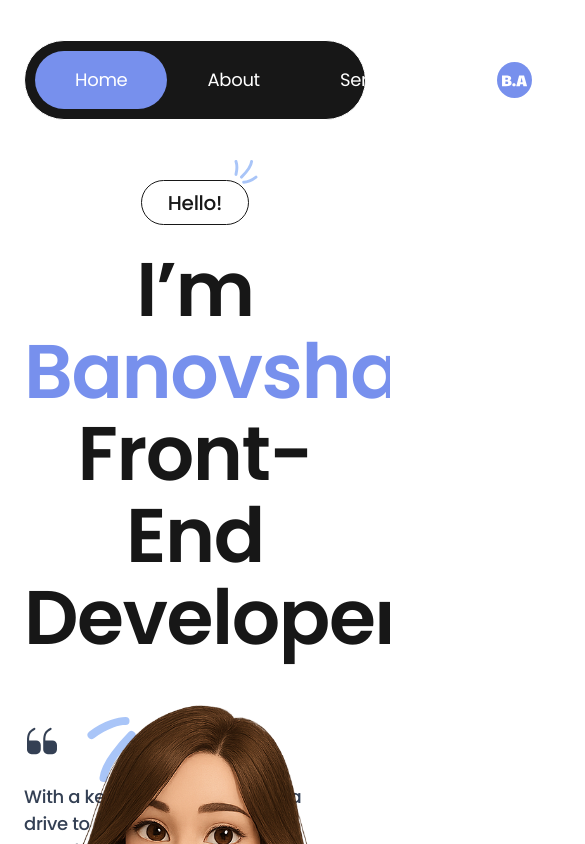
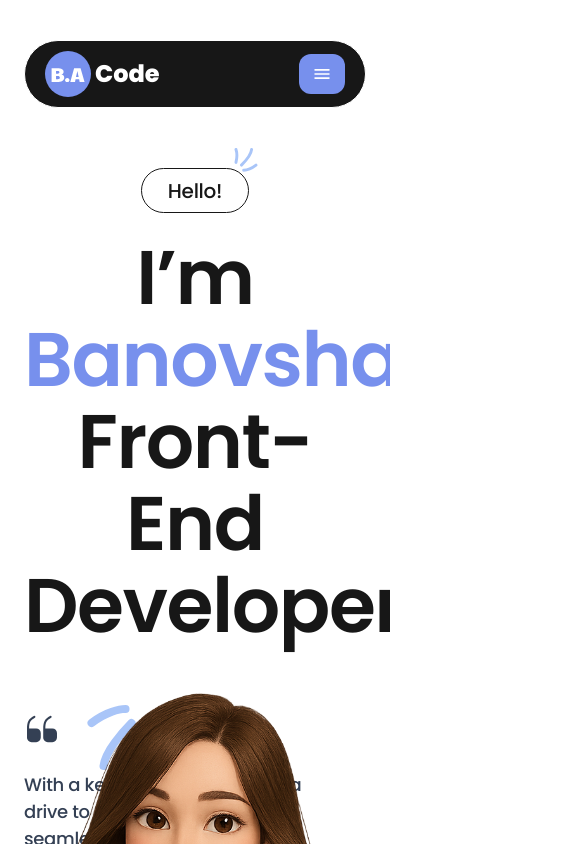
Before and after one commit to banovshaa/portfolio, a Next.js app: page / in a window 390 px wide. Shown: the top 844 px of the page, 585 px wide, since content can reach past the window. Built offline with nearby package versions, Linux system fonts and the light colour scheme.

Commit message:
Header and Footer responsiveness added

```diff
--- a/assets/images/shared.vector.tsx
+++ b/assets/images/shared.vector.tsx
@@ -210,3 +210,20 @@ export const CloseIcon = () => {
     </svg>
   );
 };
+
+export const BurgerIcon = () => {
+  return (
+    <svg
+      xmlns="http://www.w3.org/2000/svg"
+      width="16"
+      height="10"
+      viewBox="0 0 16 10"
+      fill="none"
+    >
+      <path
+        d="M0.5 10V8.33333H15.5V10H0.5ZM0.5 5.83333V4.16667H15.5V5.83333H0.5ZM0.5 1.66667V0H15.5V1.66667H0.5Z"
+        fill="white"
+      />
+    </svg>
+  );
+};
--- a/components/pages/home/Skills/Skills.module.scss
+++ b/components/pages/home/Skills/Skills.module.scss
@@ -3,8 +3,7 @@
   background-position: center;
   background-size: cover;
   border-radius: 50px;
-  padding-bottom: 80px;
-  padding-top: 80px;
+  padding: 80px;
   & .title_wrapper {
     align-items: center;
     display: flex;
--- a/components/pages/home/Skills/Skills.tsx
+++ b/components/pages/home/Skills/Skills.tsx
@@ -27,7 +27,7 @@ const Skills = () => {
   }, []);
 
   return (
-    <section className={`${styles.skills} container`}>
+    <section className={styles.skills}>
       <div className={styles.title_wrapper}>
         <h4 className={styles.title}>
           My <span>Skills</span>
--- a/components/shared/Footer/Footer.module.scss
+++ b/components/shared/Footer/Footer.module.scss
@@ -109,3 +109,54 @@
     }
   }
 }
+
+@media (max-width: 1200px) {
+  .footer {
+    &_content {
+      flex-direction: column;
+      gap: 32px;
+      & .left {
+        width: 100%;
+      }
+      & .right {
+        width: 100%;
+        justify-content: space-between;
+      }
+    }
+  }
+}
+
+@media (max-width: 993px) {
+  .footer {
+    &_top {
+      & h2 {
+        font-size: 46px;
+        line-height: 54px;
+      }
+    }
+  }
+}
+@media (max-width: 768px) {
+  .footer {
+    &_top {
+      padding-bottom: 36px;
+      flex-direction: column;
+      gap: 16px;
+      & h2 {
+        font-size: 36px;
+        line-height: 48px;
+      }
+    }
+    &_content {
+      & .right {
+        flex-direction: column;
+      }
+    }
+    & .copyright {
+      align-items: center;
+      flex-direction: column;
+      gap: 24px;
+      margin-top: 36px;
+    }
+  }
+}
--- a/components/shared/Header/Header.module.scss
+++ b/components/shared/Header/Header.module.scss
@@ -1,5 +1,6 @@
 .header {
   padding-top: 40px;
+  position: relative;
   &_inner {
     align-items: center;
     backdrop-filter: blur(7.5px);
@@ -29,5 +30,100 @@
     & .logo_wrapper {
       margin-left: 54px;
     }
+    & .burger {
+      display: none;
+      &_btn {
+        padding: 15px;
+        background-color: #7790ed;
+        border-radius: 12px;
+      }
+    }
+  }
+  & .burger_menu {
+    min-height: 500px;
+    height: 100%;
+    left: 49px;
+    position: absolute;
+    top: 100px;
+    visibility: hidden;
+    width: calc(100% - 98px);
+    z-index: 9;
+    & nav {
+      align-items: center;
+      background: #171717;
+      border-radius: 5px 5px 50px 50px;
+      display: flex;
+      flex-direction: column;
+      height: 100%;
+      justify-content: space-between;
+      padding: 20px;
+      & a {
+        padding: 10px;
+        & span {
+          color: #fff;
+          font-size: 18px;
+          font-weight: 400;
+          letter-spacing: -0.3px;
+          transition: color 0.3s;
+        }
+        &:hover {
+          & span {
+            color: #7790ed;
+          }
+        }
+      }
+    }
+  }
+  &.active {
+    & .header_inner {
+      border-radius: 35px 35px 0 0;
+    }
+    & .burger_menu {
+      visibility: visible;
+    }
   }
 }
+
+@media (max-width: 1200px) {
+  .header {
+    &_inner {
+      & a {
+        padding: 20px;
+      }
+    }
+  }
+}
+
+@media (max-width: 993px) {
+  .header {
+    &_inner {
+      padding: 10px 20px;
+      & a {
+        display: none;
+      }
+      & .logo_wrapper {
+        margin-left: 0px;
+      }
+      & .burger {
+        display: block;
+      }
+    }
+  }
+}
+@media (max-width: 768px) {
+  .header {
+    & .burger_menu {
+      left: 33px;
+      width: calc(100% - 66px);
+    }
+  }
+}
+
+@media (max-width: 480px) {
+  .header {
+    & .burger_menu {
+      left: 25.5px;
+      width: calc(100% - 51px);
+    }
+  }
+}
--- a/components/shared/Header/Header.tsx
+++ b/components/shared/Header/Header.tsx
@@ -1,11 +1,39 @@
+"use client";
+
 import { headerNav } from "@/constants/navigation.constant";
 import styles from "./Header.module.scss";
 import Link from "next/link";
 import Logo from "../Logo/Logo";
+import { BurgerIcon } from "@/assets/images/shared.vector";
+import { useEffect, useState } from "react";
 
 const Header = () => {
+  const [burger, setBurger] = useState<boolean>(false);
+  const [windowWidth, setWindowWidth] = useState<number | undefined>(
+    typeof window !== "undefined" ? window.innerWidth : undefined
+  );
+  const handleResize = () => {
+    setWindowWidth(
+      typeof window !== "undefined" ? window.innerWidth : undefined
+    );
+  };
+
+  useEffect(() => {
+    if (windowWidth && windowWidth > 993) {
+      setBurger(false);
+    }
+  }, [windowWidth]);
+
+  useEffect(() => {
+    window.addEventListener("resize", handleResize);
+    return () => {
+      window.removeEventListener("resize", handleResize);
+    };
+  }, []);
   return (
-    <header className={`${styles.header} container`}>
+    <header
+      className={`${styles.header} ${burger ? styles.active : ""}  container`}
+    >
       <nav className={styles.header_inner}>
         {headerNav.slice(0, 3).map((element, index) => (
           <Link
@@ -24,7 +52,28 @@ const Header = () => {
             <span>{element.name}</span>
           </Link>
         ))}
+        <div className={styles.burger}>
+          <button
+            className={styles.burger_btn}
+            onClick={() => {
+              setBurger((prevState) => {
+                return !prevState;
+              });
+            }}
+          >
+            <BurgerIcon />
+          </button>
+        </div>
       </nav>
+      <div className={styles.burger_menu}>
+        <nav>
+          {headerNav.map((element, index) => (
+            <Link href={element.path} key={`nav_${index}`}>
+              <span>{element.name}</span>
+            </Link>
+          ))}
+        </nav>
+      </div>
     </header>
   );
 };
--- a/tsconfig.json
+++ b/tsconfig.json
@@ -8,7 +8,7 @@
     "noEmit": true,
     "esModuleInterop": true,
     "module": "esnext",
-    "moduleResolution": "bundler",
+    "moduleResolution": "node",
     "resolveJsonModule": true,
     "isolatedModules": true,
     "jsx": "preserve",
```
